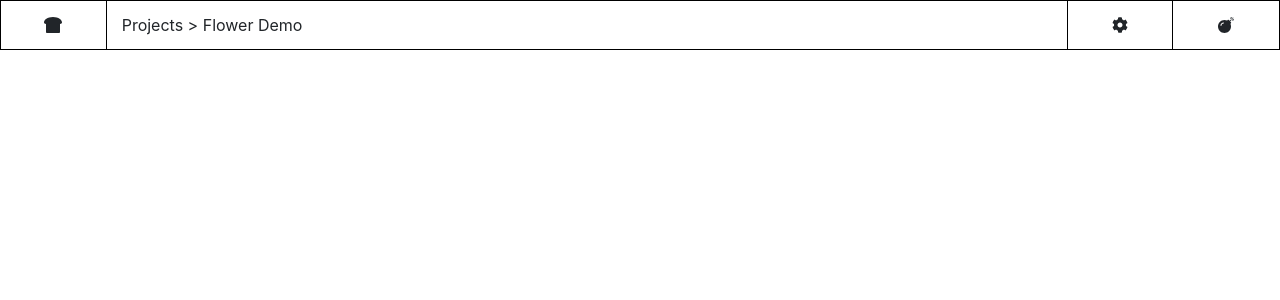
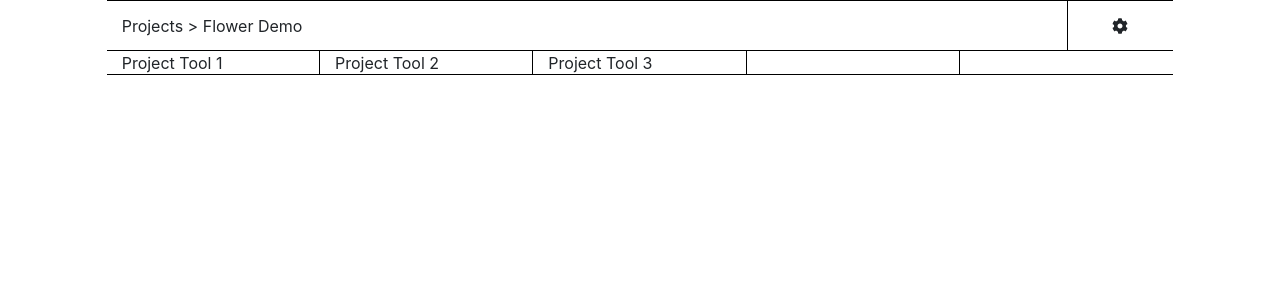
Before and after one commit to marklu87/menu-system, an Angular app: page / in a window 1280 px wide. Shown: the top 300 px of the page. Built offline with nearby package versions, Linux system fonts and the light colour scheme.

Commit message:
stying updates

```diff
--- a/src/app/top-menu/top-menu.component.html
+++ b/src/app/top-menu/top-menu.component.html
@@ -1,14 +1,20 @@
 <div class="row">
   <div class="col-sm-12 header-container">
-    <div class="col-sm-1 text-center box">
-      <fa-icon [icon]="faBreadSlice"></fa-icon>
-    </div>
+    <div class="col-sm-1"></div>
     <div class="col-sm-9 title">Projects > {{projectTitle}}</div>
-    <div class="col-sm-1 text-center box">
+    <div class="col-sm-1 text-center box box-top no-border-right">
       <fa-icon [icon]="faCog"></fa-icon>
     </div>
-    <div class="col-sm-1 text-center box">
-      <fa-icon [icon]="faBomb"></fa-icon>
-    </div>
+    <div class="col-sm-1"></div>
   </div>
 </div>
+
+<div class="row">
+  <div class="col-sm-1"></div>
+  <div class="col-sm-2 box box-bottom project-tool">Project Tool 1</div>
+  <div class="col-sm-2 box box-bottom project-tool">Project Tool 2</div>
+  <div class="col-sm-2 box box-bottom project-tool">Project Tool 3</div>
+  <div class="col-sm-2 box box-bottom project-tool"></div>
+  <div class="col-sm-2 box box-bottom project-tool no-border-right"></div>
+  <div class="col-sm-1"></div>
+</div>
--- a/src/app/top-menu/top-menu.component.scss
+++ b/src/app/top-menu/top-menu.component.scss
@@ -11,10 +11,6 @@ $border: 1px solid black;
   padding-right: 0;
 }
 
-div.box:last-of-type {
-  border-left: none;
-}
-
 .box {
   border: $border;
   height: 50px;
@@ -23,10 +19,22 @@ div.box:last-of-type {
   justify-content: center;
 }
 
+.box.no-border-right {
+  border-right: none;
+}
+
+.box.box-top {
+  border-bottom: none;
+}
+
+.project-tool {
+  height: 25px;
+  border-left: none;
+}
+
 .title {
   height: 50px;
   display: flex;
   align-items: center;
   border-top: $border;
-  border-bottom: $border;
 }
```
